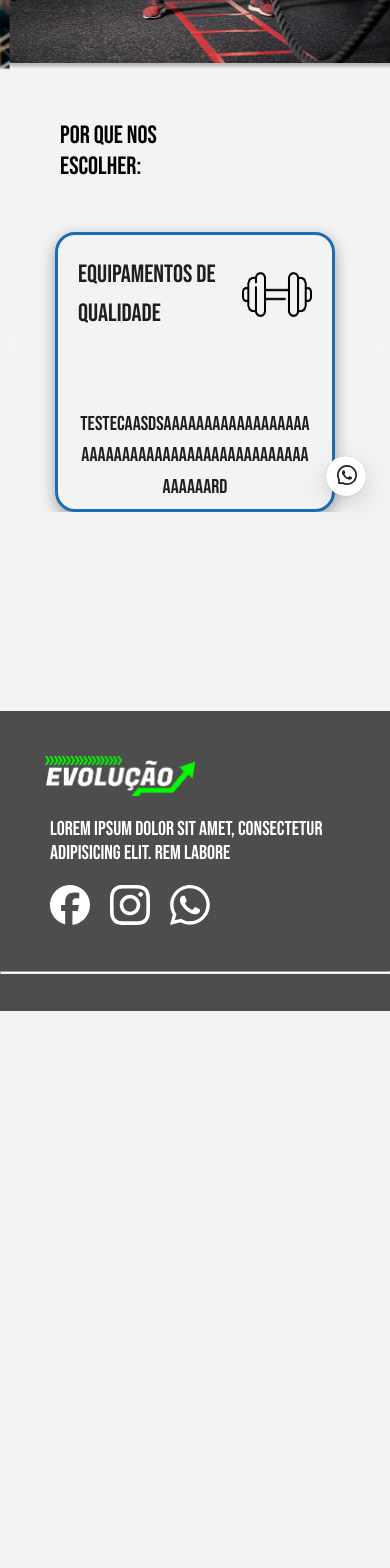
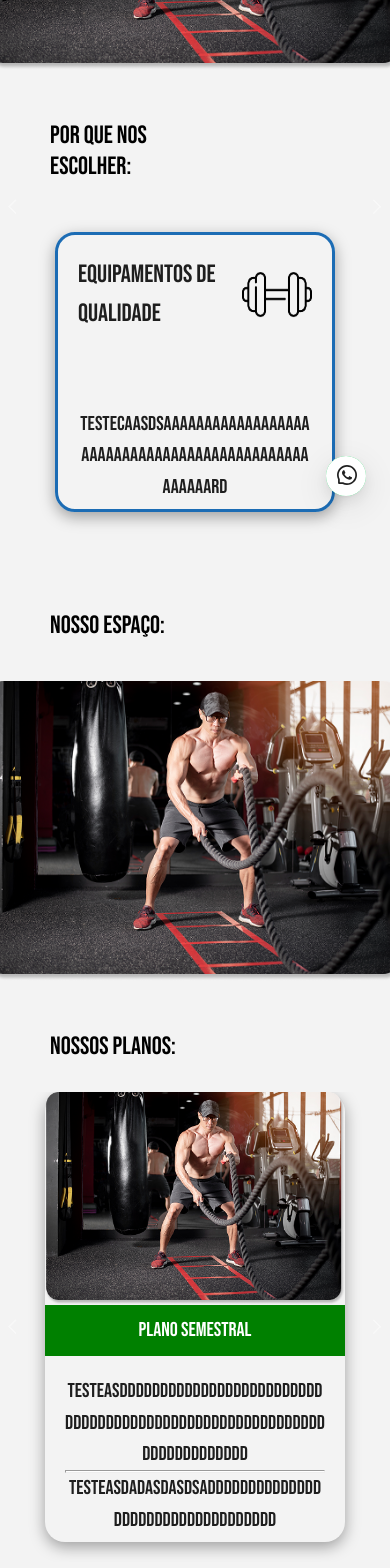
Before and after one commit to SamIamarino/Academia-Evolucao-Project, a React (Vite) app in the folder academia-evolucao/: page / in a window 390 px wide. Shown: the part 300-1868 px from the top of the page. Before the commit the page ends 1311 px from the top, so only its background shows below. Built offline with nearby package versions, Linux system fonts and the light colour scheme.

Commit message:
style: alterações no aboutContainer e AboutCard

```diff
--- a/academia-evolucao/src/App.jsx
+++ b/academia-evolucao/src/App.jsx
@@ -7,6 +7,8 @@ import { useEffect } from 'react';
 import AboutContainer from './components/aboutContainer/AboutContainer.jsx';
 import { FloatButton } from 'antd';
 import { WhatsAppOutlined } from '@ant-design/icons';
+import OurSpaceContainer from './components/ourSpaceContainer/OurSpaceContainer.jsx';
+import PlanosContainer from './components/planosContainer/PlanosContainer.jsx';
 const App = () => {
 
   // useEffect(() => {
@@ -19,8 +21,9 @@ const App = () => {
       <Header />
       <PhotoCarrousel photoArray={CARROUSEL_IMAGES}/>
       <AboutContainer />
-      <FloatButton  href='https://wa.me/5538602440' icon={<WhatsAppOutlined />} style={{ backgroundColor: '#25D366'}}/>
-
+      <OurSpaceContainer title={"Nosso Espaço: "}/>
+      <FloatButton  href='https://wa.me/551138602440' icon={<WhatsAppOutlined />} style={{ backgroundColor: '#25D366'}}/>
+      <PlanosContainer />
       <Footer />
     </>
   );
--- a/academia-evolucao/src/components/aboutCard/AboutCard.css
+++ b/academia-evolucao/src/components/aboutCard/AboutCard.css
@@ -43,8 +43,12 @@
         height: 280px;
         width: 280px;
 
+        /* Centralizar */
         margin: auto;
         margin-top: 50px;
+
+        /* Arrumar por conta do box shadow */
+        margin-bottom: 25px;
     }
 }
 
--- a/academia-evolucao/src/components/aboutContainer/AboutContainer.css
+++ b/academia-evolucao/src/components/aboutContainer/AboutContainer.css
@@ -1,6 +1,7 @@
 .about-container{
     /* border: 1px solid black; */
-    height: 70vh;
+    height: 45vh;
+    /* erro do box shadow n ta aqui */
 }
 
 .about-title{
@@ -12,6 +13,7 @@
     width: 100%;
     display: flex;
     justify-content: center;
+    align-items: center;
     gap: 50px;
 }
 
@@ -21,7 +23,6 @@
         margin: 120px 150px 50px 100px;
     }
     .about-card-container{
-
         gap:0px;
     }
     .about-card-container::-webkit-scrollbar{
@@ -33,7 +34,7 @@
 /*Mobile Config*/
 @media (max-width: 750px) {
     .about-title{
-        margin: 50px 150px 0px 60px;
+        margin: 50px 150px 0px 50px;
         font-size: 25px;
         width: 150px;
     }
--- a/academia-evolucao/src/components/aboutContainer/AboutContainer.jsx
+++ b/academia-evolucao/src/components/aboutContainer/AboutContainer.jsx
@@ -14,30 +14,26 @@ const desktopContent =
     <AboutCard />
 </div>;
 
+// dar um array.map com os dados do array.
 const mobileContent =
-
-    <Carousel draggable dots={false} arrows>
-        <div className='center'>
+    <Carousel draggable dots={false} arrows style={{height:"50px"}}>
             <AboutCard />
-        </div>
-        <div className='center'>
             <AboutCard />
-        </div>
-        <div className='center'>
             <AboutCard />
-        </div>
     </Carousel>
 
+
+const isMobile = window.innerWidth <= 750 ? true : false;
 
 
 export default function AboutContainer(){
 
-    const [content, setContent] = useState(window.innerWidth <= 750 ? mobileContent : desktopContent);
+    const [content, setContent] = useState(isMobile ? mobileContent : desktopContent);
 
         useEffect(() => {
 
             const handleResize = () => {
-                setContent(window.innerWidth <= 750 ? mobileContent : desktopContent);
+                setContent(isMobile ? mobileContent : desktopContent);
             };
 
             window.addEventListener("resize", handleResize);
--- a/academia-evolucao/src/components/footer/Footer.jsx
+++ b/academia-evolucao/src/components/footer/Footer.jsx
@@ -22,7 +22,7 @@ export default function Footer(){
                     <a href="https://www.instagram.com/evolucaoitapira/">
                         <img src={instaLogo} alt="insta-icon" className='midia-icon'/>
                     </a>
-                    <a href="https://wa.me/5538602440">
+                    <a href="https://wa.me/38602440">
                         <img src={whatsLogo} alt="whats-icon" className='midia-icon'/>
                     </a>
                 </div>
--- a/academia-evolucao/src/components/planoCard/PlanoCard.css
+++ b/academia-evolucao/src/components/planoCard/PlanoCard.css
@@ -30,3 +30,11 @@
     word-wrap: break-word;
     overflow-wrap: break-word;
 }
+
+@media (max-width: 750px ) {
+    .plano-card{
+        margin: auto;
+        /* Bug do box-shadow */
+        margin-bottom: 20px;
+    }
+}
```
Also changed, not shown: academia-evolucao/src/App.css (line endings or trailing spaces).
